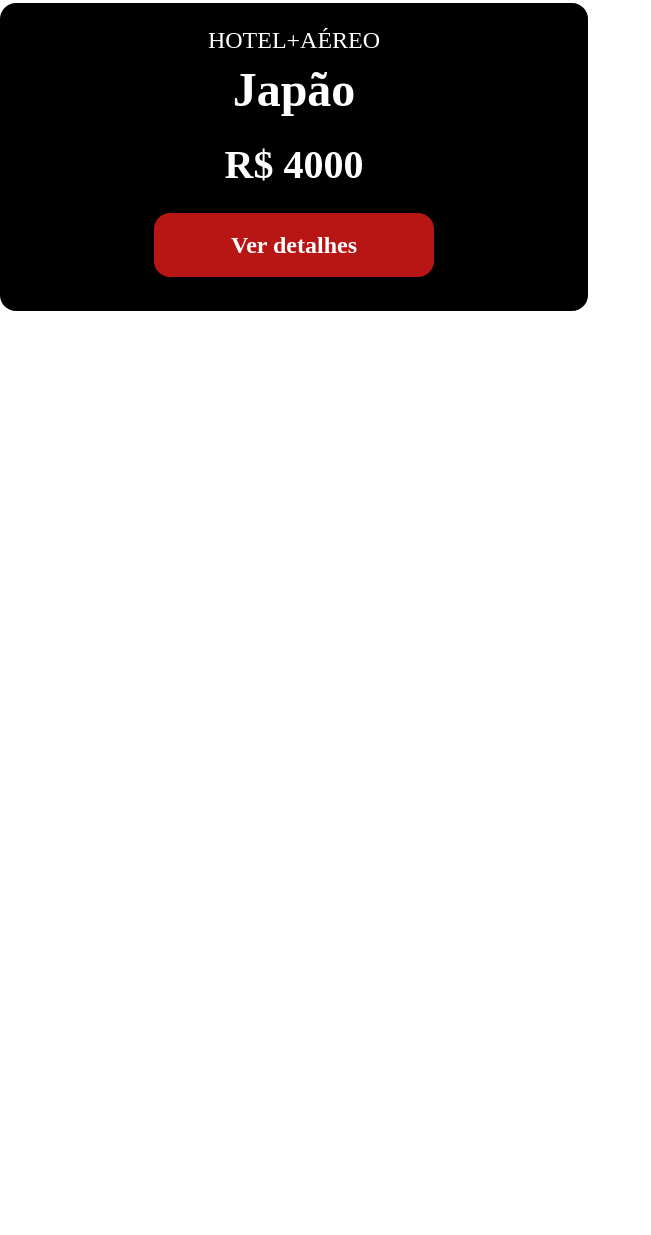
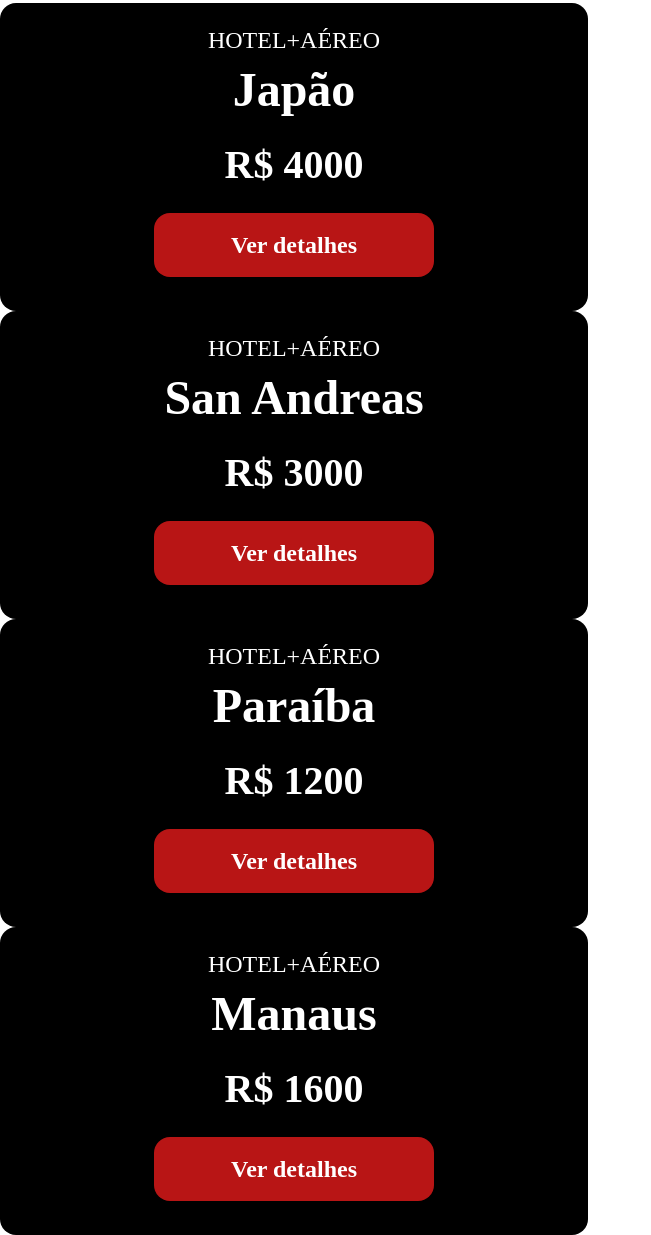
Before and after one commit to Andre-SJ/Jornada-viagem, a plain HTML site: page index.html in a window 1280 px wide. Shown: the part 1240-2475 px from the top of the page, without its empty margins (0-651 px from the left). Before the commit the page ends 1551 px from the top, so only its background shows below. Drawn offline with Linux system fonts and the light colour scheme; a web font is replaced by a local one.

Commit message:
adicionando os outros cards

```diff
--- a/index.html
+++ b/index.html
@@ -61,22 +61,60 @@
     <section class="offers">
       <div class="section-title">
         <h2>Ofertas da Semana</h2>
-        <hr>
+        <hr />
       </div>
 
       <div class="offers-card">
         <article class="card">
           <header>
             <p>HOTEL+AÉREO</p>
-          <h3>Japão <br> <span>R$ 4000</span></h3>
+            <h3>
+              Japão <br />
+              <span>R$ 4000</span>
+            </h3>
           </header>
 
           <footer>
             <a href="#" class="button">Ver detalhes</a>
           </footer>
         </article>
+        <article class="card san-andreas">
+          <header>
+            <p>HOTEL+AÉREO</p>
+            <h3>
+              San Andreas <br />
+              <span>R$ 3000</span>
+            </h3>
+          </header>
+          <footer>
+            <a href="#" class="button">Ver detalhes</a>
+          </footer>
+        </article>
+        <article class="card paraiba">
+          <header>
+            <p>HOTEL+AÉREO</p>
+            <h3>
+              Paraíba <br />
+              <span>R$ 1200</span>
+            </h3>
+          </header>
+          <footer>
+            <a href="#" class="button">Ver detalhes</a>
+          </footer>
+        </article>
+        <article class="card manaus">
+          <header>
+            <p>HOTEL+AÉREO</p>
+            <h3>
+              Manaus <br />
+              <span>R$ 1600</span>
+            </h3>
+          </header>
+          <footer>
+            <a href="#" class="button">Ver detalhes</a>
+          </footer>
+        </article>
       </div>
     </section>
-
   </body>
 </html>
```
Lines whose indentation alone changed are shown as unchanged.
